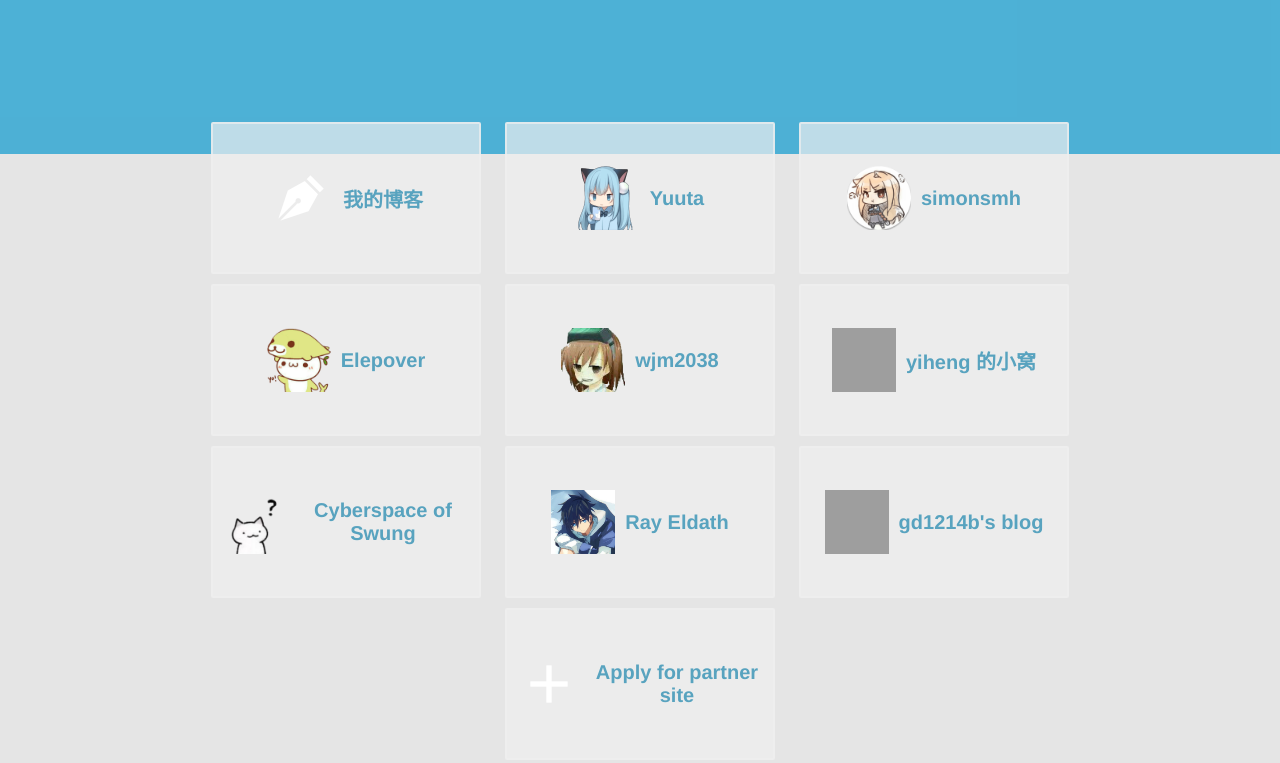
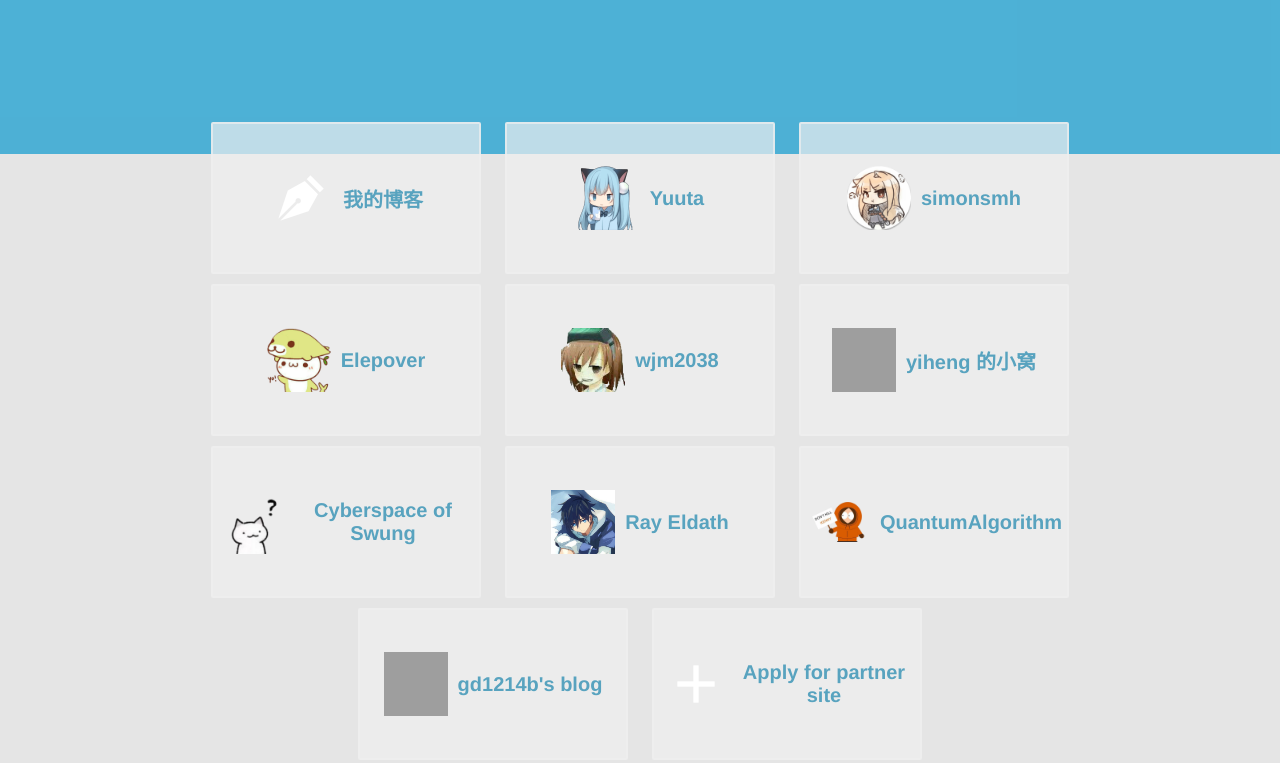
Before and after one commit to Rachel030219/rachel030219.github.io, a plain HTML site: page zh/index.html in a window 1280 px wide. Shown: the part 646-1409 px from the top of the page. Drawn offline with Linux system fonts and the light colour scheme; grey boxes are pictures that could not be loaded.

Commit message:
added partner link

```diff
--- a/zh/index.html
+++ b/zh/index.html
@@ -35,6 +35,7 @@
 				<a href="https://yiheng.moe" class="partner"><img src="https://www.gravatar.com/avatar/374e36d02476e5b018738aa0df1e726f?s=180" class="partner" />yiheng 的小窝</a>
 				<a href="https://www.swung0x48.com" class="partner"><img src="../partner/swung.png" class="partner" />Cyberspace of Swung</a>
 				<a href="https://ray-eldath.me" class="partner"><img src="../partner/ray-eldath.jpg" class="partner"/>Ray Eldath</a>
+				<a href="https://qamoe.cyou/" class="partner"><img src="../partner/quantumalgorithm.png" class="partner"/>QuantumAlgorithm</a>
 				<a href="https://blog.gd1214b.icu" class="partner"><img src="https://blog.gd1214b.icu/images/avatar.png" class="partner"/>gd1214b's blog</a>
 				<a href="https://blog.stfw.info/partner" class="partner"><img src="../partner/apply.png" class="partner" />Apply for partner site</a>
 			</div>
```
Also changed, not shown: en/index.html (+1 -0 lines), partner/quantumalgorithm.png (added).
